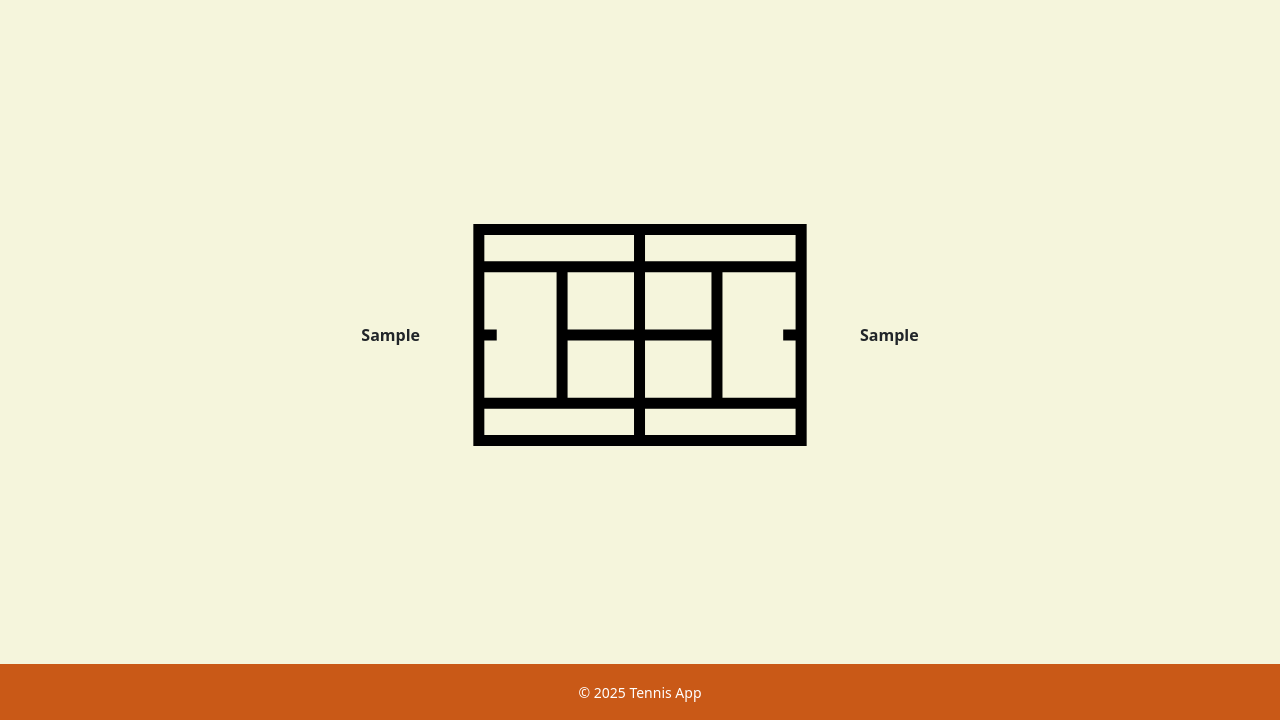
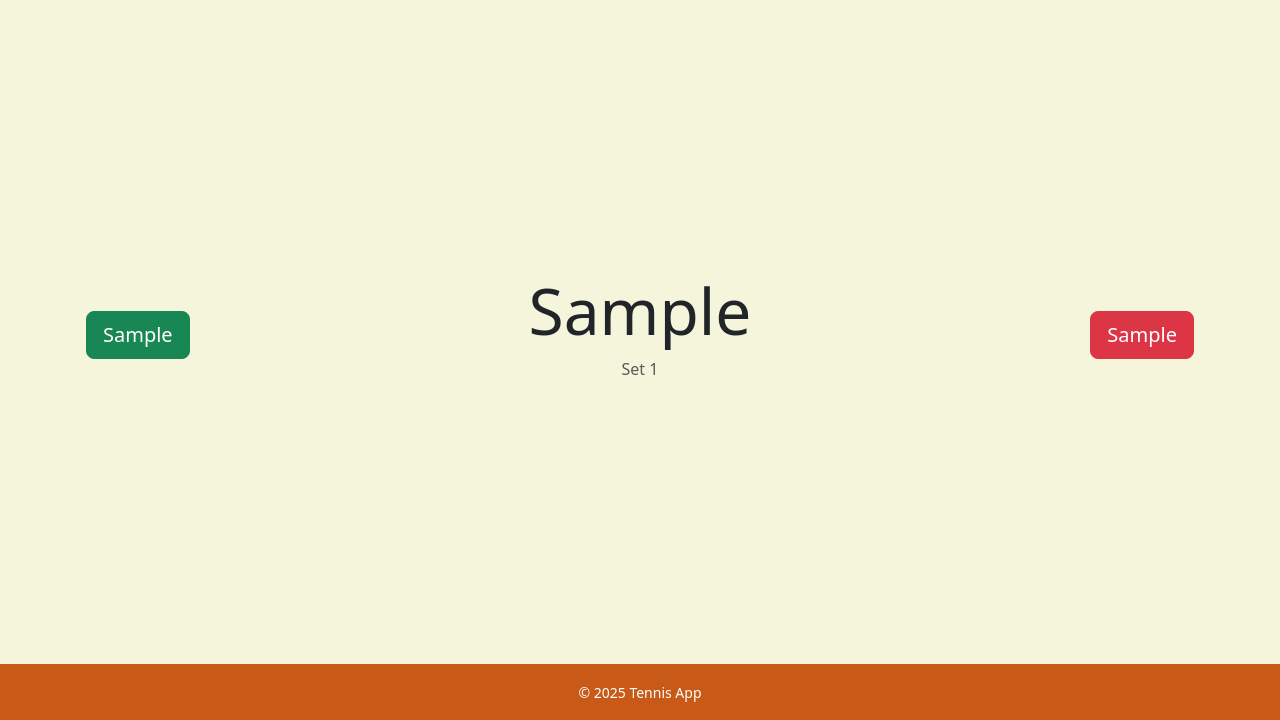
Before and after one commit to gjwglasbergen/tennis-app, a Flask app: template src/templates/editmatch.html in a window 1280 px wide. Shown: the part 80-800 px from the top of the page. Run offline with Flask 3, Linux system fonts and the light colour scheme; the template is opened without the code that fills it: most values are stand-ins (such as "Sample title", 1, 10 or a date in 2020).

Commit message:
Fix a few things

```diff
--- a/src/app.py
+++ b/src/app.py
@@ -52,13 +52,13 @@ def create_match():
     return render_template("creatematch.html")
 
 
-@app.route("/matches", methods=["GET"])
+@app.route("/matches", methods=["GET", "POST"])
 def view_matches():
     matches = MatchModel.query.order_by(MatchModel.date_created.desc()).all()
     return render_template("matches.html", matches=matches)
 
 
-@app.route("/edit_match/<int:match_id>")
+@app.route("/match/<int:match_id>/edit", methods=["GET", "POST"])
 def edit_match(match_id):
     matchmodel = MatchModel.query.get(match_id)
     if matchmodel:
--- a/src/templates/editmatch.html
+++ b/src/templates/editmatch.html
@@ -1,17 +1,25 @@
 {% extends "base.html" %}
 
-{% block title%}Edit wedstrijd{%endblock%}
+{% block title %}Edit wedstrijd{% endblock %}
 
 {% block content %}
-<div style="display: flex; align-items: center; justify-content: center; gap: 20px;">
-    <!-- Linker naam -->
-    <div style="font-weight: bold;">{{tennis_match['player1']}}</div>
+<div class="scoreboard d-flex justify-content-between align-items-center w-100">
 
-    <!-- Afbeelding veld -->
-    <img src="{{ url_for('static', filename='tenniscourt.svg') }}" alt="Tennis Court"
-        style="max-width: 400px; height: auto;">
+    <!-- Linker knop -->
+    <button class="btn btn-lg btn-success">
+        <i class="bi bi-plus-circle"></i> {{tennis_match.player1}}
+    </button>
 
-    <!-- Rechter naam -->
-    <div style="font-weight: bold;">{{tennis_match['player2']}}</div>
+    <!-- Score midden -->
+    <div class="score text-center flex-grow-1">
+        <h2 class="display-3">{{tennis_match}}</h2>
+        <p class="text-muted">Set 1</p>
+    </div>
+
+    <!-- Rechter knop -->
+    <button class="btn btn-lg btn-danger">
+        <i class="bi bi-plus-circle"></i> {{tennis_match.player2}}
+    </button>
+
 </div>
 {% endblock %}
```
Also changed, not shown: src/templates/viewmatch.html (+2 -11 lines).
